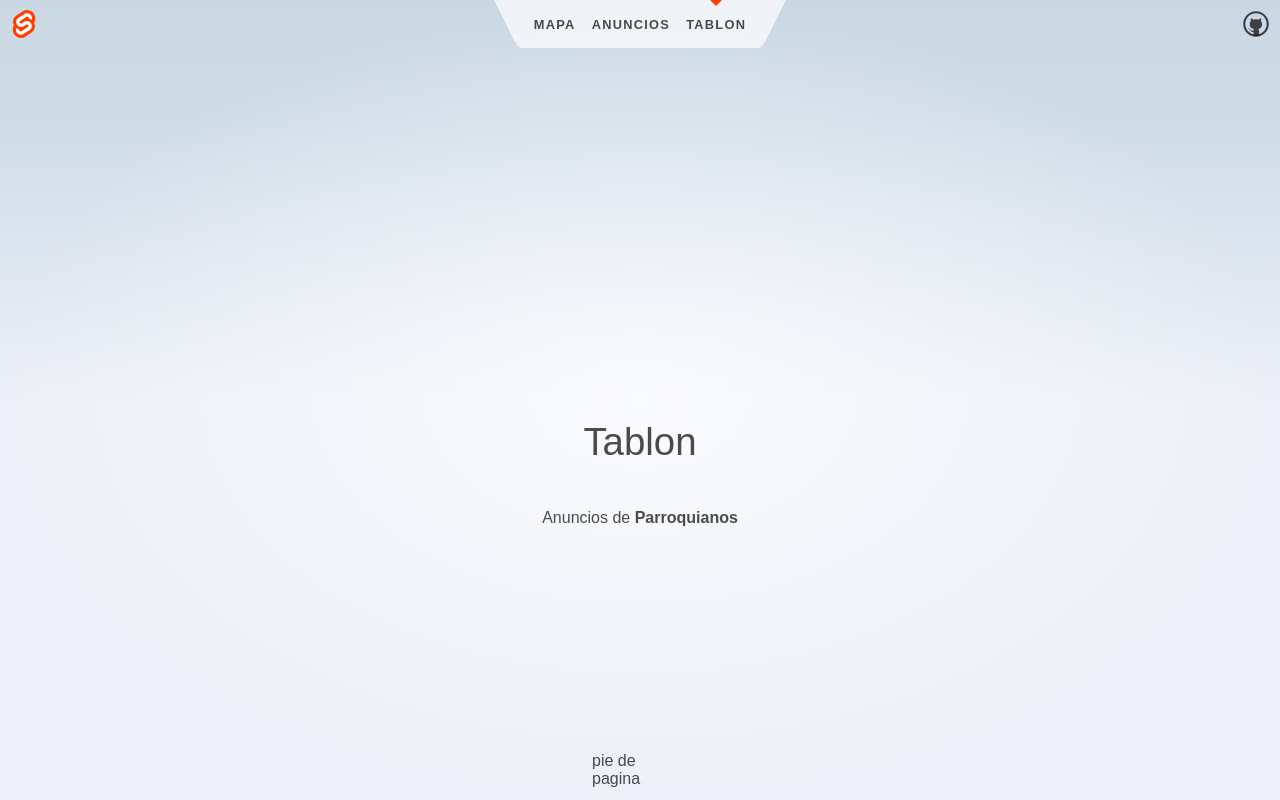
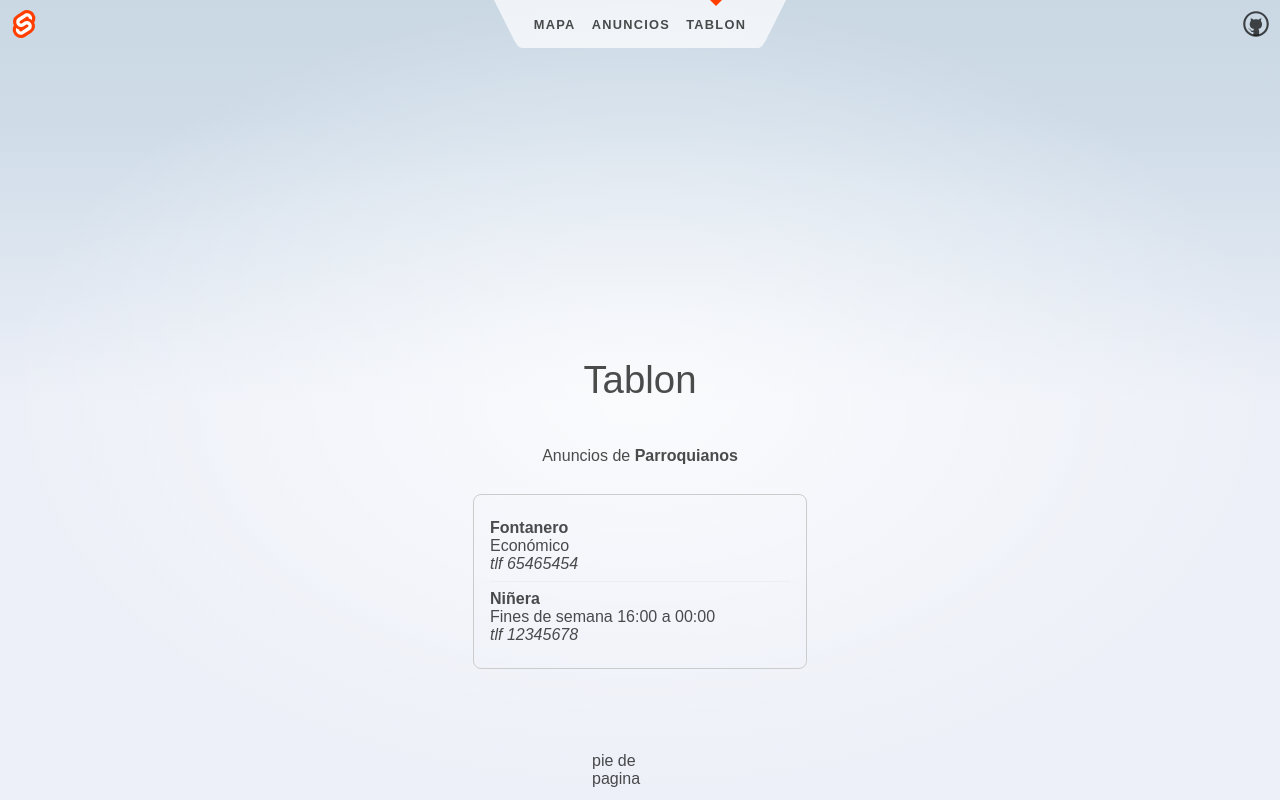
Before and after one commit to aratan/my-app, a SvelteKit app: page /sverdle in a window 1280 px wide. Built offline with nearby package versions, Linux system fonts and the light colour scheme.

Commit message:
tablon basico

```diff
--- a/src/routes/+layout.svelte
+++ b/src/routes/+layout.svelte
@@ -1,6 +1,7 @@
 <script>
 	import Header from './Header.svelte';
 	import Footer from './Footer.svelte';
+
 	import '../app.css';
 </script>
 
--- /dev/null
+++ b/src/routes/Tablon.svelte
@@ -0,0 +1,32 @@
+<script>
+    export let anuncios = [];
+  </script>
+
+  <style>
+    .tablon {
+      border: 1px solid #ccc;
+      padding: 1rem;
+      border-radius: 8px;
+      width: 300px;
+      margin: 1rem auto;
+    }
+
+    .anuncio {
+      border-bottom: 1px solid #eee;
+      padding: 0.5rem 0;
+    }
+
+    .anuncio:last-child {
+      border-bottom: none;
+    }
+  </style>
+
+  <div class="tablon">
+    {#each anuncios as anuncio}
+      <div class="anuncio">
+        <strong>{anuncio.titulo}</strong><br />
+        {anuncio.descripcion}<br />
+        <em>{anuncio.contacto}</em>
+      </div>
+    {/each}
+  </div>
--- a/src/routes/sverdle/+page.svelte
+++ b/src/routes/sverdle/+page.svelte
@@ -1,7 +1,10 @@
 <script>
+	import Tablon from '../Tablon.svelte';
 
-
-
+	const anuncios = [
+	  { titulo: 'Fontanero', descripcion: 'Económico', contacto: 'tlf 65465454' },
+	  { titulo: 'Niñera', descripcion: 'Fines de semana 16:00 a 00:00', contacto: 'tlf 12345678' }
+	];
   </script>
 
   <svelte:head>
@@ -11,10 +14,7 @@
 
   <section>
 	<h1>
-		<span class="welcome">
-
-		</span>
-
+	  <span class="welcome"></span>
 	  Tablon
 	</h1>
 
@@ -22,7 +22,7 @@
 	  Anuncios de <strong>Parroquianos</strong>
 	</h2>
 
-
+	<Tablon {anuncios} />
   </section>
 
   <style>
--- a/svelte.config.js
+++ b/svelte.config.js
@@ -3,11 +3,7 @@ import adapter from '@sveltejs/adapter-auto';
 /** @type {import('@sveltejs/kit').Config} */
 const config = {
   kit: {
-    adapter: adapter(),
-    prerender: {
-      enabled: false
-    },
-    ssr: false
+    adapter: adapter()
   }
 };
 
```
Lines whose indentation alone changed are shown as unchanged.
